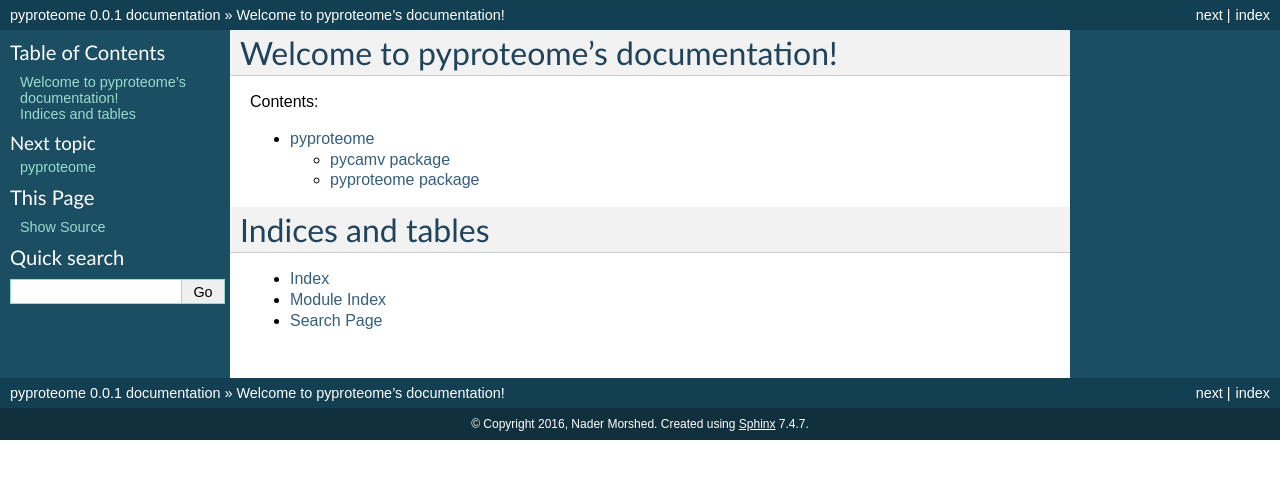
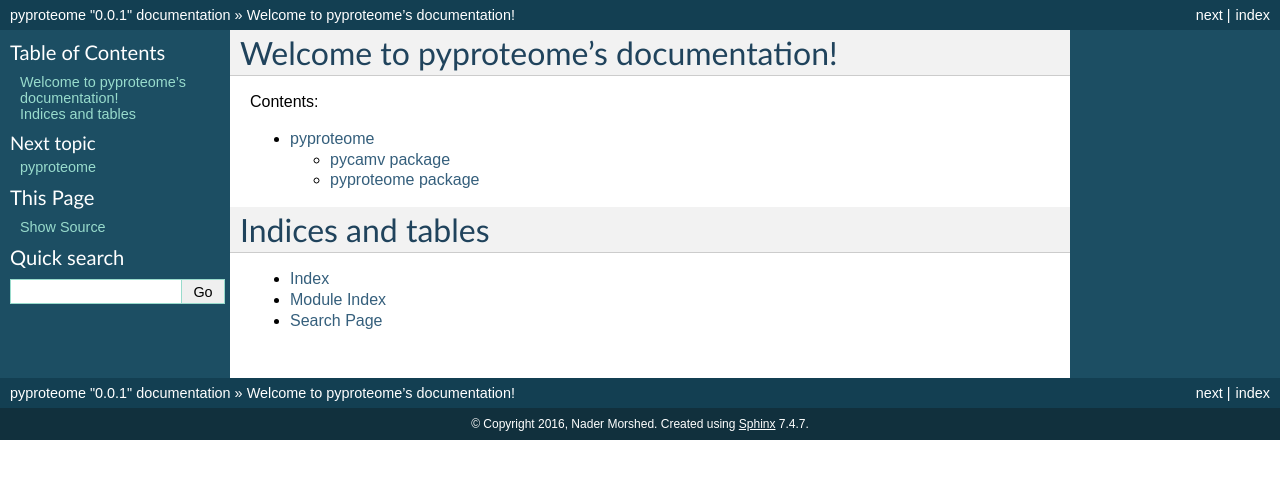
Before and after one commit to white-lab/pyproteome, a Sphinx documentation site: the page built from docs/index.rst, in a window 1280 px wide. Shown: the top 479 px of the page. Built offline with Sphinx 7.4.7, drawn with Linux system fonts in a browser that asks for light colours.

```diff
--- a/docs/conf.py
+++ b/docs/conf.py
@@ -111,7 +111,7 @@ version = [
     for line in open(
         os.path.join(THIS_DIR, "..", "pyproteome", "version.py")
     )
-    if line.startswith("version =")
+    if line.startswith("__version__ =")
 ][0]
 # The full version, including alpha/beta/rc tags.
 release = version
```
